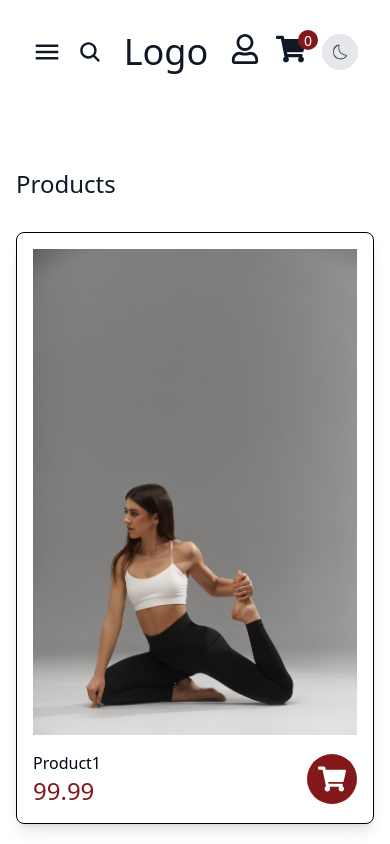
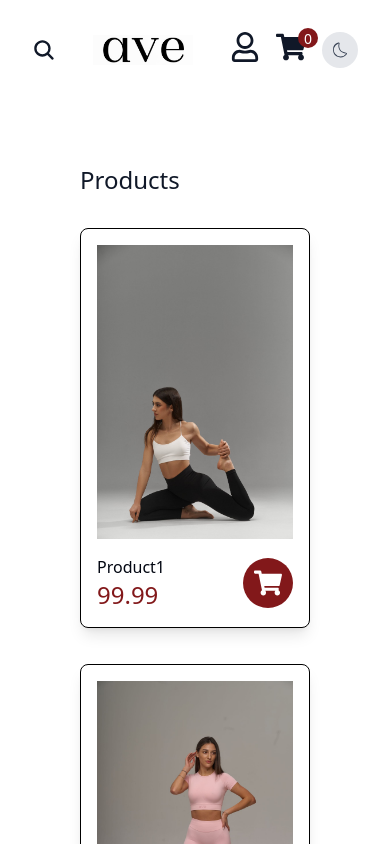
Before and after one commit to dgliga238/AVE-WebApp, a React (Vite) app: page / in a window 390 px wide. Shown: the top 844 px of the page. Built offline with nearby package versions, Linux system fonts and the light colour scheme.

Commit message:
Dark mobile (#7)
* fix mobilde dark mode

* fix logo on mobile

```diff
--- a/src/components/MobNavBar.jsx
+++ b/src/components/MobNavBar.jsx
@@ -1,4 +1,4 @@
-import { IoMenuSharp, IoSearch } from "react-icons/io5";
+import { IoSearch } from "react-icons/io5";
 import { FaRegUser, FaShoppingCart } from "react-icons/fa";
 import { CiLight, CiDark } from "react-icons/ci";
 import CartCountBadge from "./CartCountBadge";
@@ -14,10 +14,13 @@ const MobNavBar = ({setShowCart}) => {
         <div className='container p-8 lg:hidden'>
             <div className='flex justify-between items-center'>
                 <div className='flex items-center gap-4'>
-                    <IoMenuSharp size={30}/>
                     <IoSearch size={24}/>
                 </div>
-                <h1 className="text-4xl">Logo</h1>
+                <h1 className="text-4xl"><img
+              src="/images/logo.jpg"
+              alt="logo"
+              className="w-25 h-auto object-contain"
+            /></h1>
                 <div className="flex gap-4 text-[30px]">
                     <FaRegUser />
                     <div className="relative cursor-pointer" onClick={() => setShowCart(true)}>
--- a/src/components/Products.jsx
+++ b/src/components/Products.jsx
@@ -56,7 +56,7 @@ const Products = () => {
   const [theme] = useState('light');
 
   return (
-    <div className="relative container mx-auto px-4 py-16" >
+    <div className="relative container mx-auto px-20 py-16" >
 
       <div className="lg:flex justify-between items-center">
         <h3 className="font-medium text-2xl text-gray-900 dark:text-white">
```
